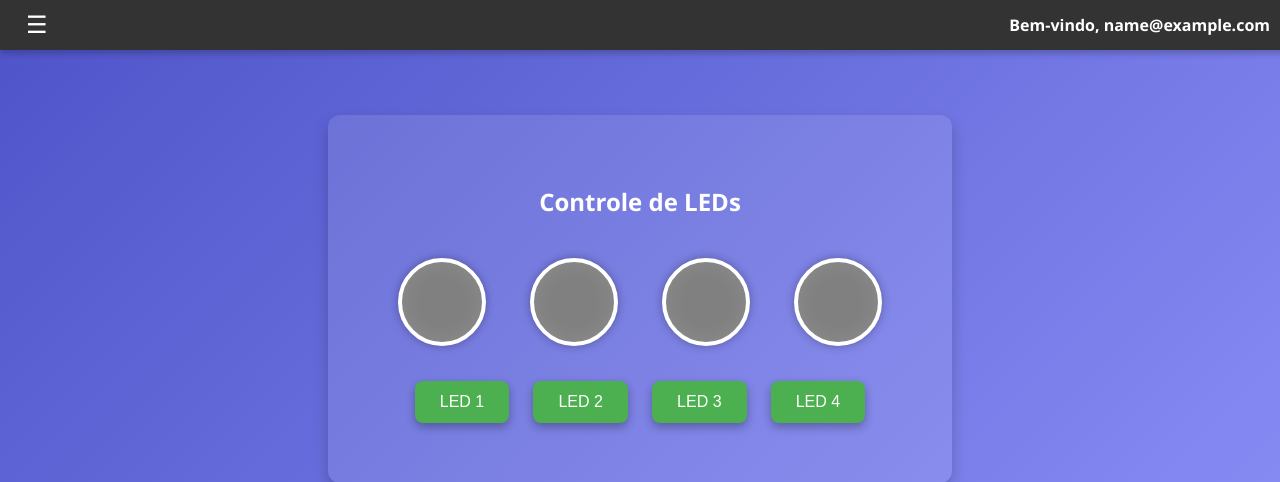
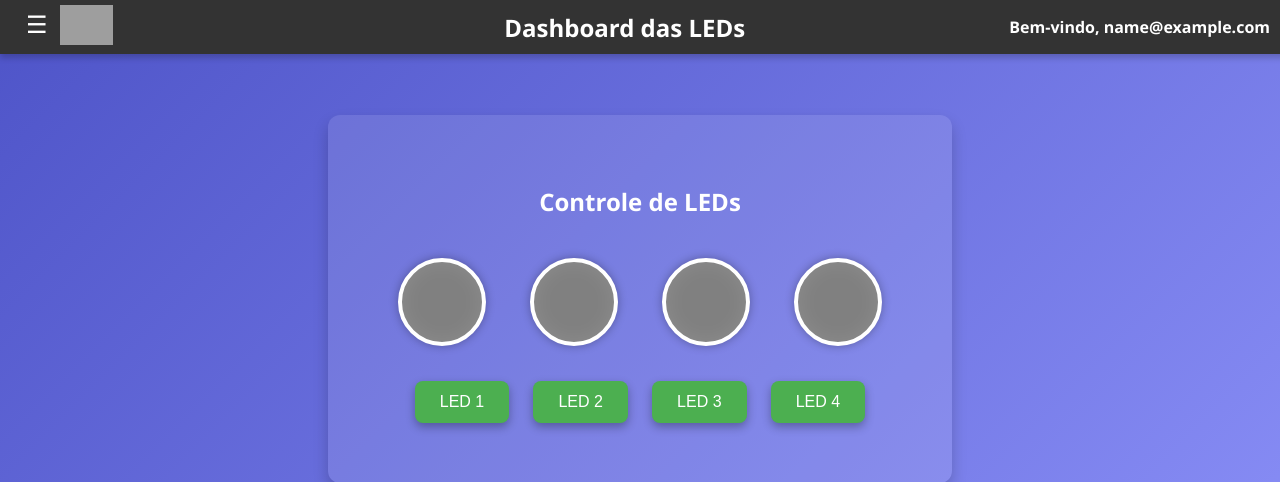
Before and after one commit to ArleyLevy/esplogin, a Flask app: template templates/dashboard.html in a window 1280 px wide. Shown: the top 482 px of the page. Run offline with Flask 3, Linux system fonts and the light colour scheme; the template is opened without the code that fills it, so the values that code supplies are empty; the visitor is signed in with stand-in values (Sample User, id 1); some libraries are stand-ins or nearby versions; grey boxes are pictures that could not be loaded.

Commit message:
Atualização dos layouts

```diff
--- a/templates/dashboard.html
+++ b/templates/dashboard.html
@@ -17,27 +17,18 @@
             min-height: 100vh;
         }
 
-        .navbar {
-            position: fixed;
-            top: 0;
-            left: 0;
-            width: 100%;
-            display: flex;
-            justify-content: space-between;
-            align-items: center;
-            padding: 10px 20px;
-            background: #333;
-            color: white;
-            box-shadow: 0 4px 6px rgba(0, 0, 0, 0.2);
-            z-index: 1000;
-        }
+
         #mqtt-info {
             word-break: break-word; /* Permite quebrar palavras longas */
             overflow-wrap: break-word; /* Permite quebra de palavras para ajustar ao container */
             white-space: normal; /* Força o texto a quebrar linhas */
         }
 
+        /* Botão do menu */
         .menu-button {
+            position: fixed;
+            top: 10px;
+            left: 20px;
             font-size: 24px;
             cursor: pointer;
             background: none;
@@ -47,22 +38,84 @@
             transition: transform 0.3s, color 0.3s;
         }
 
-
         .menu-button:hover {
             color: #ffd700;
-            transform: translateX(5px);
             transform: scale(1.2);
         }
 
-        .navbar h1 {
-            font-size: 16px;
-            margin: 0;
-            margin-right: 30px;
-            text-overflow: ellipsis;
-            white-space: nowrap;
-            overflow: hidden;
+        /* Cabeçalho */
+        .site-header {
+            position: fixed;
+            top: 0;
+            left: 0;
+            width: 100%;
+            height: 54px; /* Altura fixa */
+            display: flex;
+            justify-content: space-between;
+            align-items: center;
+            padding: 0 10px; /* Ajuste de padding */
+            background: #333;
+            color: white;
+            box-shadow: 0 4px 6px rgba(0, 0, 0, 0.2);
+            z-index: 1000;
         }
 
+        .botao{
+            margin-top: 50px;
+        }
+        .site-header .logo {
+            margin-left: 170px;
+        }
+
+        .site-header .logo1 {
+            flex: 3; /* Faz com que ocupe o espaço central */
+            text-align: center; /* Alinha o texto ao centro */
+        }
+        .site-header .logo a img {
+            height: 40px;
+            margin-left: -120px;
+        }
+
+        .site-header .logo1 a {
+            font-size: 1.5rem;
+            font-weight: bold;
+            margin-right: -100px;
+            color: white;
+        }
+
+        /* Navegação */
+        .navigation ul {
+            display: flex;
+            gap: 10px;
+            margin-right: 20px;
+            z-index: 1000;
+        }
+
+        .navigation h4 {
+            color: white;
+            padding: 5px 0px;
+            border-radius: 5px;
+            transition: background-color 0.3s ease;
+            font-weight: bold;
+            z-index: 1000;
+        }
+
+
+        /* Responsividade */
+        @media (max-width: 768px) {
+            .navigation ul {
+                flex-direction: column;
+                align-items: flex-start;
+                gap: 10px;
+                padding: 10px 20px;
+            }
+        }
+
+        @media (max-width : 403px){
+            .site-header .logo1 a {
+                display:none;
+            }
+        }
         .sidebar {
             position: fixed;
             top: 0;
@@ -189,11 +242,20 @@
     </style>
 </head>
 <body>
-    <div class="navbar">
-        <button class="menu-button" onclick="toggleMenu()">☰</button>
-        <h1>Bem-vindo, {{ current_user.email }}</h1>
-    </div>
-
+    <header class="site-header">
+        <div class="logo">
+            <a href="/"><img src="https://i.imgur.com/c882vId.png" alt="Logo"></a>
+        </div>
+        <div class="logo1">
+            <a>Dashboard das LEDs</a>
+        </div>
+        <div class="navigation">
+            <ul>
+                <h4>Bem-vindo, {{ current_user.email }}</h4>
+            </ul>
+        </div>
+    </header>
+    <button class="menu-button" onclick="toggleMenu()">☰</button>
     <div class="flash-container">
         {% with messages = get_flashed_messages(with_categories=true) %}
         {% if messages %}
@@ -206,7 +268,7 @@
 
     <div class="sidebar" id="sidebar">
         <button onclick="window.location.href='/login'">Logout</button>
-        <button>Broker MQTT:</button>
+        Broker MQTT:
         <p id="mqtt-info">{{ broker }}</p>
     </div>
 
--- a/templates/erro404.html
+++ b/templates/erro404.html
@@ -204,7 +204,7 @@
 <body>
     <header class="site-header">
         <div class="logo">
-            <a><img href="/" src="https://i.imgur.com/c882vId.png" alt="Logo"></a>
+            <a href="/"><img src="https://i.imgur.com/c882vId.png" alt="Logo"></a>
         </div>
         <div class="logo1">
             <a>ERROR</a>
--- a/templates/index.html
+++ b/templates/index.html
@@ -201,7 +201,7 @@
 <body>
     <header class="site-header">
         <div class="logo">
-            <a><img src="https://i.imgur.com/c882vId.png" alt="Logo"></a>
+            <a href="/"><img src="https://i.imgur.com/c882vId.png" alt="Logo"></a>
         </div>
         <div class="logo1">
             <a>Controle de LEDs</a>
--- a/templates/tutorial.html
+++ b/templates/tutorial.html
@@ -274,7 +274,7 @@
 
 <header class="site-header">
     <div class="logo">
-        <a><img src="https://i.imgur.com/c882vId.png" alt="Logo"></a>
+        <a href="/"><img src="https://i.imgur.com/c882vId.png" alt="Logo"></a>
     </div>
     <div class="logo1">
         <a>Guia para o ESP32</a>
```
